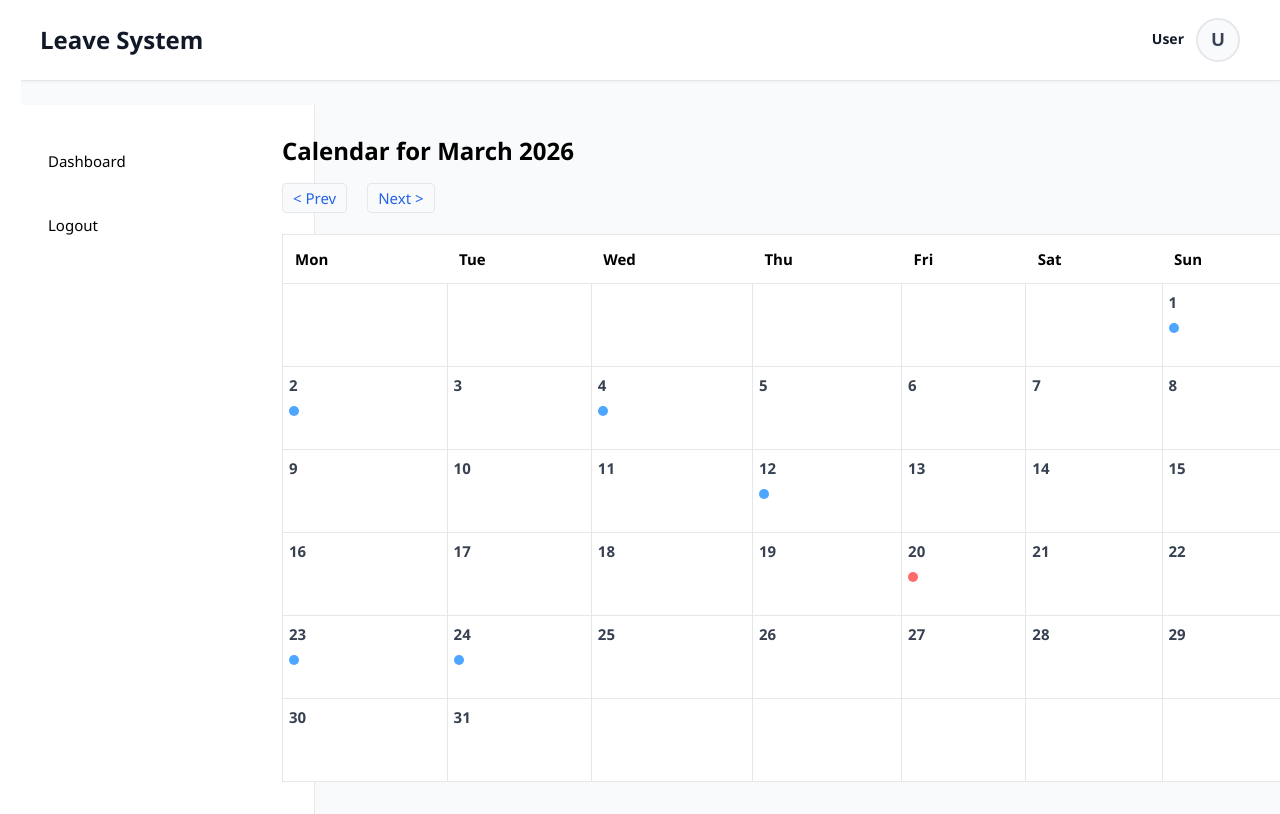
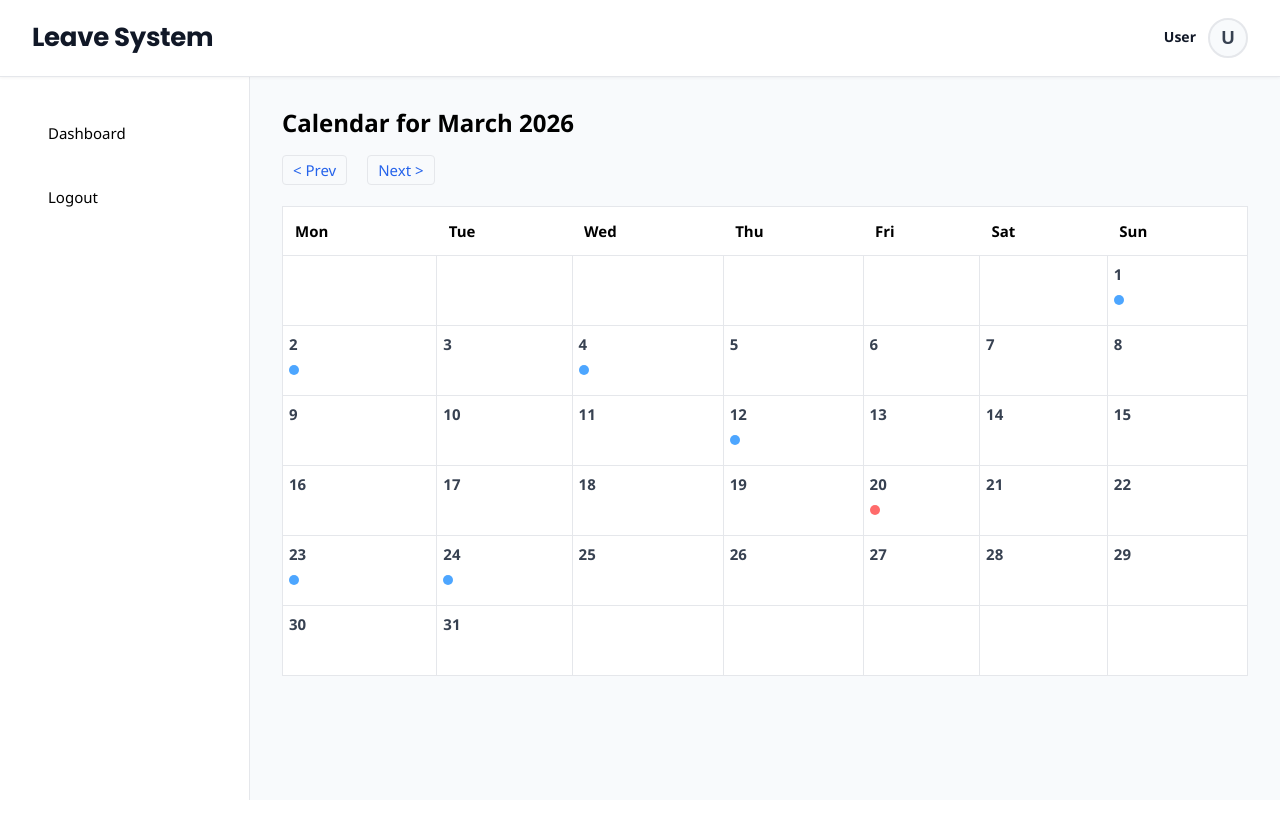
Before and after one commit to UsherBeyo/capstone, a PHP site: page /views/calendar.php in a window 1280 px wide. Run offline with PHP 8.4, Linux system fonts and the light colour scheme; the visitor is signed in with stand-in values (Sample User, id 1); data comes from the database, SQL or seed files in the repository.

Commit message:
MARCH 9 UPDATED

```diff
--- a/assets/css/styles.css
+++ b/assets/css/styles.css
@@ -1,4 +1,6 @@
-z* {
+@import url('https://fonts.googleapis.com/css2?family=Poppins:wght@600;700&display=swap');
+
+* {
     margin: 0;
     padding: 0;
     box-sizing: border-box;
@@ -63,22 +65,18 @@ body {
 .app-header {
     background: #ffffff;
     border-bottom: 1px solid var(--border);
-    padding: 18px 32px;
-    margin-bottom: 24px;
+    padding: 18px 0;
     box-shadow: 0 1px 3px rgba(0,0,0,0.05);
     position: relative;
     z-index: 10;
     overflow: visible;
 }
 
-.header-container {
+.header-content-wrapper {
     display: flex;
-    justify-content: space-between;
     align-items: center;
-    gap: 16px;
-    max-width: 1200px;
-    margin: 0 auto;
     width: 100%;
+    height: 100%;
 }
 
 .header-left {
@@ -86,11 +84,22 @@ body {
     align-items: center;
     flex-shrink: 0;
     width: 250px;
+    padding-left: 32px;
 }
 
 .header-brand-area {
     width: 100%;
     display: flex;
+    align-items: center;
+}
+
+.header-right-container {
+    flex: 1;
+    display: flex;
+    justify-content: flex-end;
+    max-width: 1200px;
+    padding: 0 32px;
+    margin: 0 auto;
     align-items: center;
 }
 
@@ -141,11 +150,13 @@ body {
 }
 
 .app-title {
-    font-size: 24px;
+    font-family: 'Poppins', 'Inter', system-ui, -apple-system, 'Segoe UI', Roboto, Arial, sans-serif;
+    font-size: 26px;
     font-weight: 700;
     color: #111827;
     margin: 0;
     padding: 0;
+    letter-spacing: -0.3px;
 }
 
 .user-name {
--- a/views/layout/header.php
+++ b/views/layout/header.php
@@ -21,12 +21,13 @@ if (!empty($_SESSION['emp_id'])) {
 }
 ?>
 <header class="app-header">
-    <div class="header-container">
+    <div class="header-content-wrapper">
         <div class="header-left">
             <div class="header-brand-area">
                 <h1 class="app-title">Leave System</h1>
             </div>
         </div>
+        <div class="header-right-container">
             <div class="header-right">
                 <div class="profile-section">
                     <div class="profile-info">
@@ -51,6 +52,7 @@ if (!empty($_SESSION['emp_id'])) {
                 </div>
             </div>
         </div>
+    </div>
 </header>
 
 <script>
```
Lines whose indentation alone changed are shown as unchanged.
